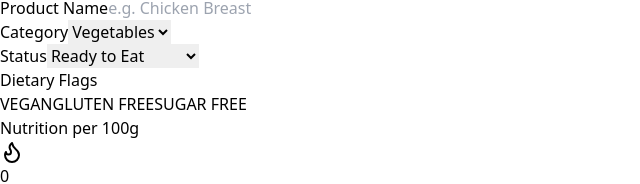
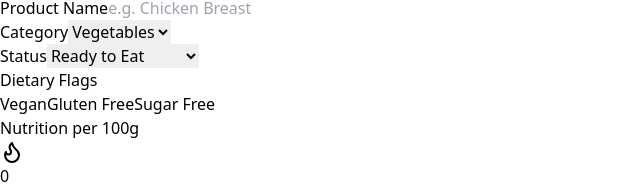
Before and after one commit to tsu-recipe-book/tsu-recipe-book-web, a React (Vite) app: page /products/new in a window 1280 px wide. Shown: the part 172-356 px from the top of the page, without its empty margins (0-640 px from the left). Built offline with nearby package versions, Linux system fonts and the light colour scheme.

Commit message:
Add i18n for product categories and flags

```diff
--- a/src/components/products/ProductForm.tsx
+++ b/src/components/products/ProductForm.tsx
@@ -125,7 +125,7 @@ export const ProductForm: React.FC<ProductFormProps> = ({ initialData, onSubmit,
               value={name}
               onChange={e => setName(e.target.value)}
               className="w-full px-4 py-3 rounded-xl border border-gray-200 focus:ring-2 focus:ring-indigo-500 focus:border-transparent outline-none transition-all"
-              placeholder="e.g. Chicken Breast"
+              placeholder={t('products.form.namePlaceholder')}
               required
             />
           </div>
@@ -139,7 +139,7 @@ export const ProductForm: React.FC<ProductFormProps> = ({ initialData, onSubmit,
                 className="w-full px-4 py-3 rounded-xl border border-gray-200 focus:ring-2 focus:ring-indigo-500 outline-none appearance-none bg-white"
               >
                 {CATEGORIES.map(cat => (
-                  <option key={cat} value={cat}>{cat.charAt(0) + cat.slice(1).toLowerCase()}</option>
+                  <option key={cat} value={cat}>{t(`products.categories.${cat}`)}</option>
                 ))}
               </select>
             </div>
@@ -172,7 +172,7 @@ export const ProductForm: React.FC<ProductFormProps> = ({ initialData, onSubmit,
                       : "bg-white border-gray-200 text-gray-500 hover:border-indigo-300"
                   )}
                 >
-                  {flag.replace(/_/g, ' ')}
+                  {t(`products.flags.${flag}`)}
                 </button>
               ))}
             </div>
--- a/src/locales/en.json
+++ b/src/locales/en.json
@@ -24,6 +24,7 @@
     "deleteError": "Cannot delete product. It might be used in dishes.",
     "form": {
       "name": "Product Name",
+      "namePlaceholder": "e.g. Chicken Breast",
       "category": "Category",
       "status": "Status",
       "dietaryFlags": "Dietary Flags",
@@ -53,6 +54,22 @@
       "readyToEat": "Ready to Eat",
       "semiFinished": "Semi-Finished",
       "requiresCooking": "Requires Cooking"
+    },
+    "categories": {
+      "FROZEN": "Frozen",
+      "MEAT": "Meat",
+      "VEGETABLES": "Vegetables",
+      "GREENS": "Greens",
+      "SPICES": "Spices",
+      "GRAINS": "Grains",
+      "CANNED": "Canned",
+      "LIQUID": "Liquid",
+      "SWEETS": "Sweets"
+    },
+    "flags": {
+      "VEGAN": "Vegan",
+      "GLUTEN_FREE": "Gluten Free",
+      "SUGAR_FREE": "Sugar Free"
     }
   }
 }
--- a/src/locales/ru.json
+++ b/src/locales/ru.json
@@ -24,6 +24,7 @@
     "deleteError": "Не удалось удалить продукт. Возможно, он используется в блюдах.",
     "form": {
       "name": "Название продукта",
+      "namePlaceholder": "напр. Куриная грудка",
       "category": "Категория",
       "status": "Статус",
       "dietaryFlags": "Диетические метки",
@@ -53,6 +54,22 @@
       "readyToEat": "Готов к употреблению",
       "semiFinished": "Полуфабрикат",
       "requiresCooking": "Требует приготовления"
+    },
+    "categories": {
+      "FROZEN": "Заморозка",
+      "MEAT": "Мясо",
+      "VEGETABLES": "Овощи",
+      "GREENS": "Зелень",
+      "SPICES": "Специи",
+      "GRAINS": "Крупы",
+      "CANNED": "Консервы",
+      "LIQUID": "Жидкости",
+      "SWEETS": "Сладости"
+    },
+    "flags": {
+      "VEGAN": "Веган",
+      "GLUTEN_FREE": "Без глютена",
+      "SUGAR_FREE": "Без сахара"
     }
   }
 }
--- a/src/pages/ProductListPage.tsx
+++ b/src/pages/ProductListPage.tsx
@@ -84,11 +84,10 @@ const ProductListPage: React.FC = () => {
           </div>
           <button
             onClick={() => setIsFilterOpen(!isFilterOpen)}
-            className={`inline-flex items-center px-4 py-2 border rounded-lg text-sm font-medium transition-colors ${
-              isFilterOpen || (filters.category || filters.cookingRequired || (filters.flags?.length ?? 0) > 0)
+            className={`inline-flex items-center px-4 py-2 border rounded-lg text-sm font-medium transition-colors ${isFilterOpen || (filters.category || filters.cookingRequired || (filters.flags?.length ?? 0) > 0)
                 ? 'border-indigo-600 text-indigo-600 bg-indigo-50'
                 : 'border-gray-300 text-gray-700 bg-white hover:bg-gray-50'
-            }`}
+              }`}
           >
             <Filter className="w-4 h-4 mr-2" />
             {t('products.filters.title')}
@@ -115,13 +114,12 @@ const ProductListPage: React.FC = () => {
                     <button
                       key={cat}
                       onClick={() => setFilters(prev => ({ ...prev, category: prev.category === cat ? undefined : cat }))}
-                      className={`px-3 py-1.5 rounded-md text-xs font-medium transition-all ${
-                        filters.category === cat
+                      className={`px-3 py-1.5 rounded-md text-xs font-medium transition-all ${filters.category === cat
                           ? 'bg-indigo-600 text-white shadow-sm'
                           : 'bg-gray-100 text-gray-600 hover:bg-gray-200'
-                      }`}
+                        }`}
                     >
-                      {cat}
+                      {t(`products.categories.${cat}`)}
                     </button>
                   ))}
                 </div>
@@ -134,11 +132,10 @@ const ProductListPage: React.FC = () => {
                     <button
                       key={status}
                       onClick={() => setFilters(prev => ({ ...prev, cookingRequired: prev.cookingRequired === status ? undefined : status }))}
-                      className={`px-3 py-1.5 rounded-md text-xs font-medium transition-all ${
-                        filters.cookingRequired === status
+                      className={`px-3 py-1.5 rounded-md text-xs font-medium transition-all ${filters.cookingRequired === status
                           ? 'bg-indigo-600 text-white shadow-sm'
                           : 'bg-gray-100 text-gray-600 hover:bg-gray-200'
-                      }`}
+                        }`}
                     >
                       {status === 'READY_TO_EAT' ? t('products.info.readyToEat') : status === 'SEMI_FINISHED' ? t('products.info.semiFinished') : t('products.info.requiresCooking')}
                     </button>
@@ -153,13 +150,12 @@ const ProductListPage: React.FC = () => {
                     <button
                       key={flag}
                       onClick={() => toggleFlag(flag)}
-                      className={`px-3 py-1.5 rounded-md text-xs font-medium transition-all ${
-                        filters.flags?.includes(flag)
+                      className={`px-3 py-1.5 rounded-md text-xs font-medium transition-all ${filters.flags?.includes(flag)
                           ? 'bg-green-600 text-white shadow-sm'
                           : 'bg-gray-100 text-gray-600 hover:bg-gray-200'
-                      }`}
+                        }`}
                     >
-                      {flag.replace(/_/g, ' ')}
+                      {t(`products.flags.${flag}`)}
                     </button>
                   ))}
                 </div>
@@ -207,7 +203,7 @@ const ProductListPage: React.FC = () => {
                 <div className="absolute top-2 right-2 flex flex-col gap-1">
                   {product.flags.map(flag => (
                     <span key={flag} className="px-2 py-0.5 text-[10px] font-bold bg-green-500 text-white rounded-full shadow-sm">
-                      {flag}
+                      {t(`products.flags.${flag}`)}
                     </span>
                   ))}
                 </div>
@@ -218,7 +214,7 @@ const ProductListPage: React.FC = () => {
                   <span className="text-xs font-medium text-gray-500 bg-gray-50 px-2 py-1 rounded">{product.calories} {t('products.form.caloriesUnit')}</span>
                 </div>
                 <div className="flex flex-wrap gap-2">
-                  <span className="px-2 py-1 bg-indigo-50 text-indigo-600 rounded text-[10px] font-bold uppercase tracking-wider">{product.category}</span>
+                  <span className="px-2 py-1 bg-indigo-50 text-indigo-600 rounded text-[10px] font-bold uppercase tracking-wider">{t(`products.categories.${product.category}`)}</span>
                   <span className="px-2 py-1 bg-amber-50 text-amber-600 rounded text-[10px] font-bold uppercase tracking-wider">
                     {product.cookingRequired === 'READY_TO_EAT' ? t('products.info.readyToEat') : product.cookingRequired === 'SEMI_FINISHED' ? t('products.info.semiFinished') : t('products.info.requiresCooking')}
                   </span>
```
